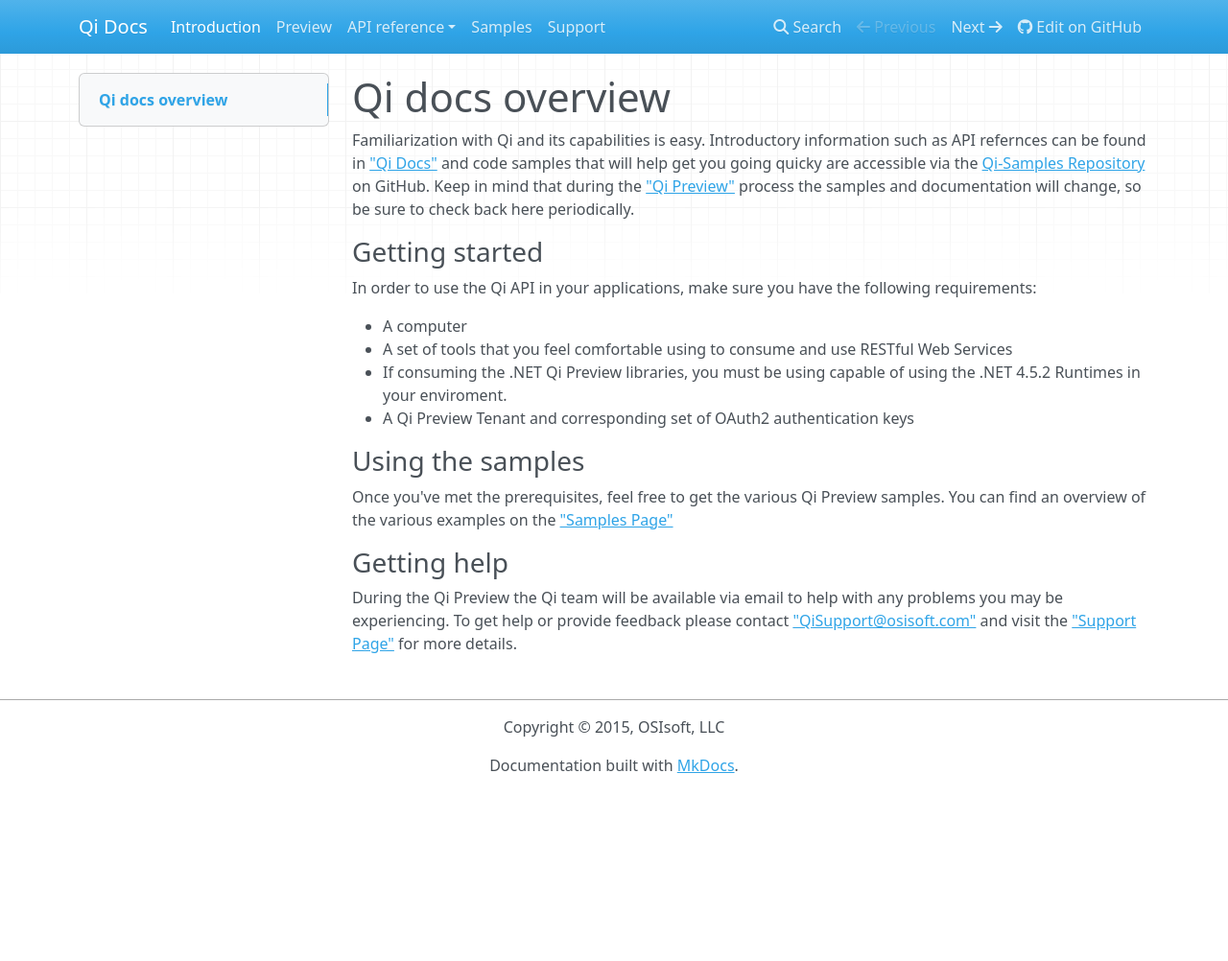
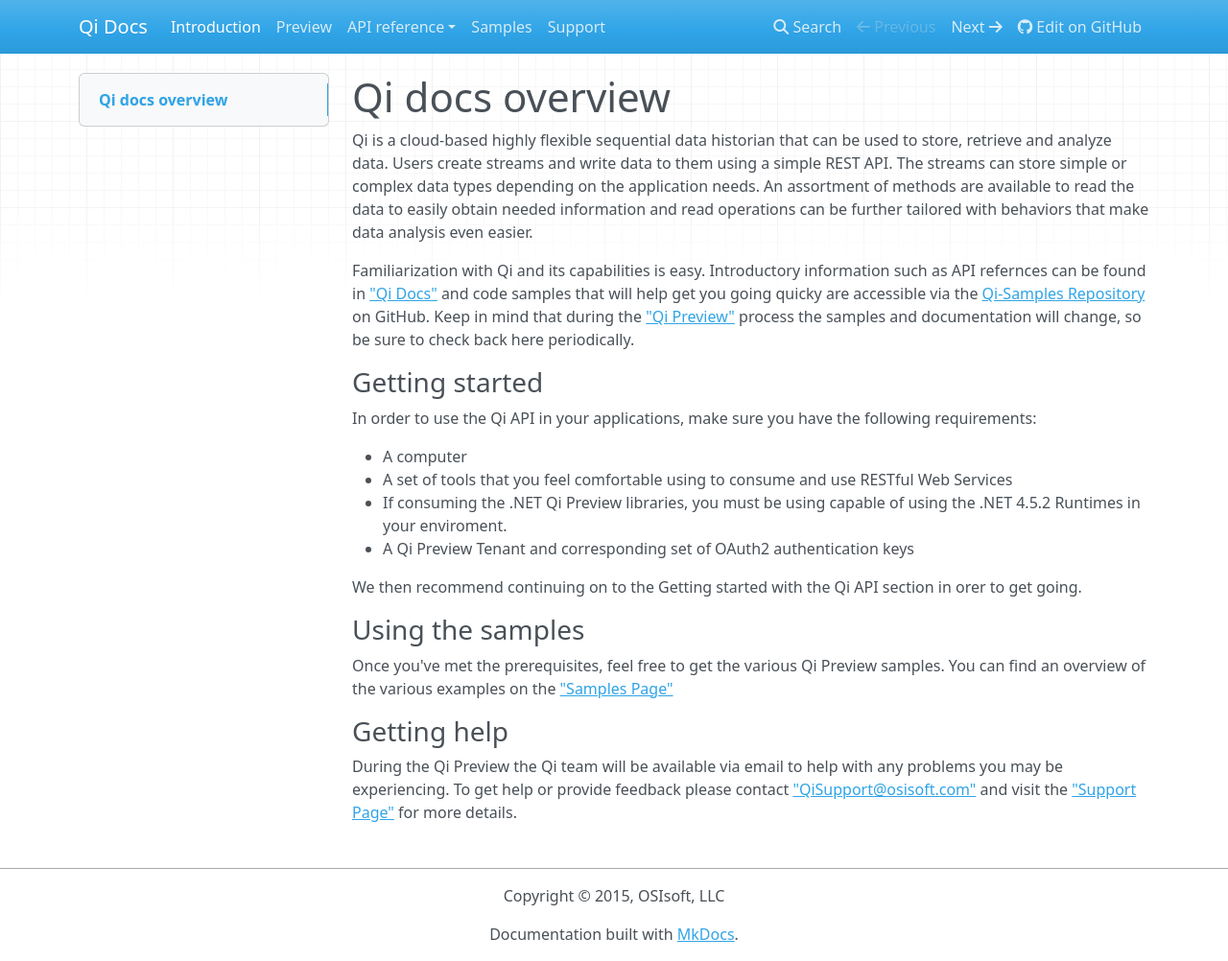
Before and after one commit to ssuryanarayanan/Qi-Docs, an MkDocs documentation site: the page built from docs/index.md, in a window 1280 px wide and 1002 px high. Shown: the whole window at 96% size. Built offline with MkDocs 1.6.1, drawn with Linux system fonts in a browser that asks for light colours; nearby versions of some CDN libraries; old or Windows-style settings are respelled for this version of MkDocs.

Commit message:
Update index.md

```diff
--- a/docs/index.md
+++ b/docs/index.md
@@ -1,4 +1,6 @@
 #Qi docs overview
+Qi is a cloud-based highly flexible sequential data historian that can be used to store, retrieve and analyze data. Users create streams and write data to them using a simple REST API. The streams can store simple or complex data types depending on the application needs. An assortment of methods are available to read the data to easily obtain needed information and read operations can be further tailored with behaviors that make data analysis even easier.
+
 Familiarization with Qi and its capabilities is easy. Introductory information such as API refernces can be found in ["Qi Docs"](https://qi-docs.readthedocs.org/en/latest/Overview/) and code samples that will help get you going quicky are accessible via the <a href="https://github.com/osisoft/Qi-Samples" target="_blank">Qi-Samples Repository</a> on GitHub.
 Keep in mind that during the ["Qi Preview"](https://qi-docs.readthedocs.org/en/latest/preview/) process the samples and documentation will change, so be sure to check back here periodically.
 ### Getting started
@@ -9,6 +11,8 @@
 - If consuming the .NET Qi Preview libraries, you must be using capable of using the .NET 4.5.2 Runtimes in your enviroment.
 - A Qi Preview Tenant and corresponding set of OAuth2 authentication keys
 
+We then recommend continuing on to the Getting started with the Qi API section in orer to get going.
+
 ### Using the samples
 Once you've met the prerequisites, feel free to get the various Qi Preview samples.
 You can find an overview of the various examples on the ["Samples Page"](https://qi-docs.readthedocs.org/en/latest/samples/)
```
